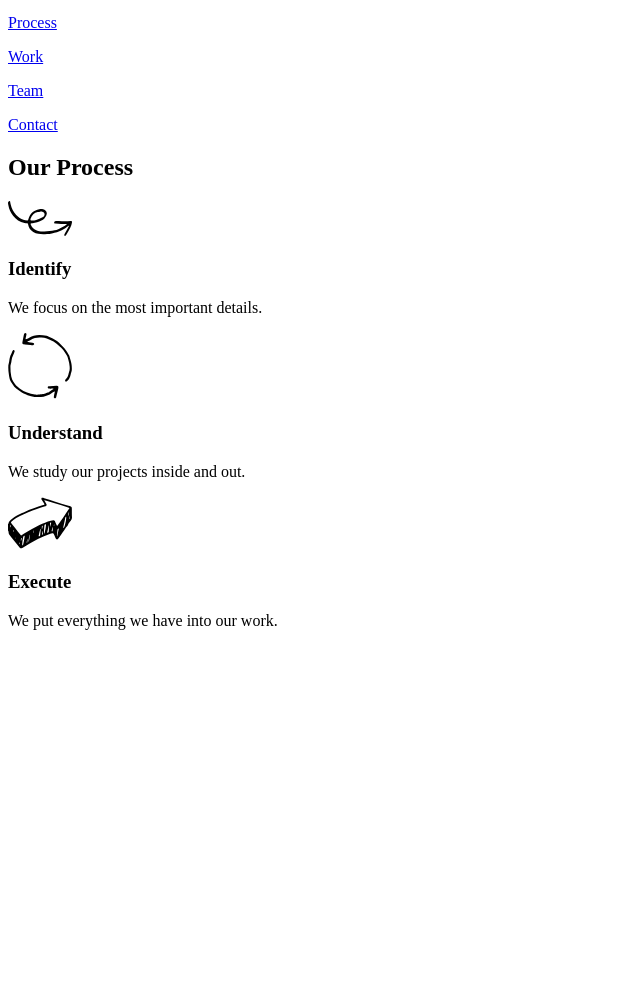
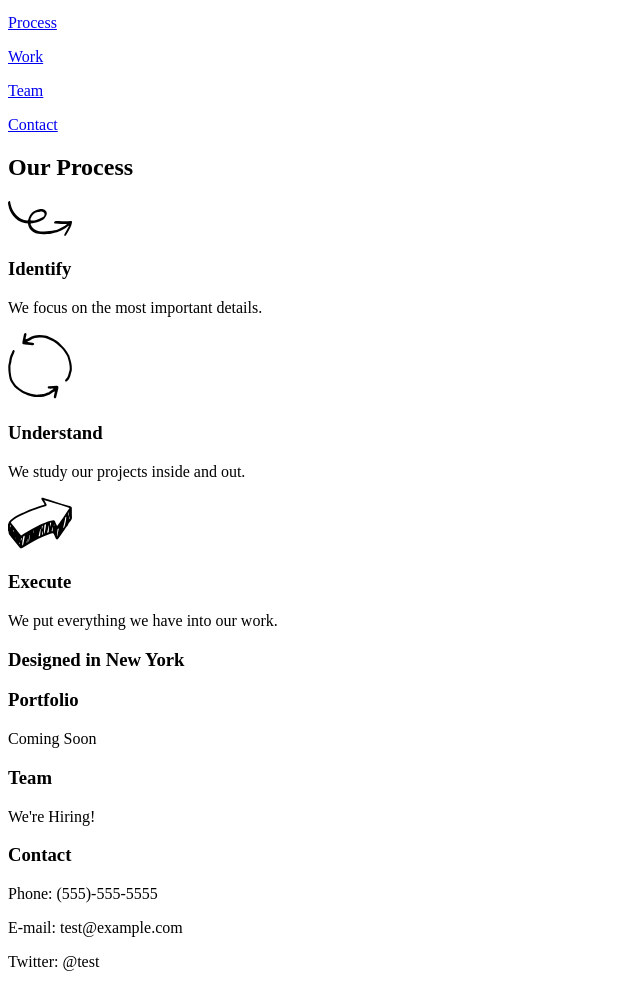
Before and after one commit to aaronjsnyder/broadway, a plain HTML site: page index.html in a window 1280 px wide. Shown: the part 100-1087 px from the top of the page, without its empty margins (0-640 px from the left). Before the commit the page ends 800 px from the top, so only its background shows below. Drawn offline with Linux system fonts and the light colour scheme.

Commit message:
Add bottom half html minus footer

```diff
--- a/index.html
+++ b/index.html
@@ -28,5 +28,26 @@
       <p>We put everything we have into our work.</p>
     </div>
 
+    <div class="divider">
+      <h3>Designed in New York</h3>
+    </div>
+
+    <div class="portfolio">
+      <h3>Portfolio</h3>
+      <p>Coming Soon</p>
+    </div>
+
+    <div class="team">
+      <h3>Team</h3>
+      <p>We're Hiring!</p>
+    </div>
+
+    <div class="contact">
+      <h3>Contact</h3>
+      <p>Phone: (555)-555-5555</p>
+      <p>E-mail: test@example.com</p>
+      <p>Twitter: @test</p>
+    </div>
+
   </body>
 </html>
```
